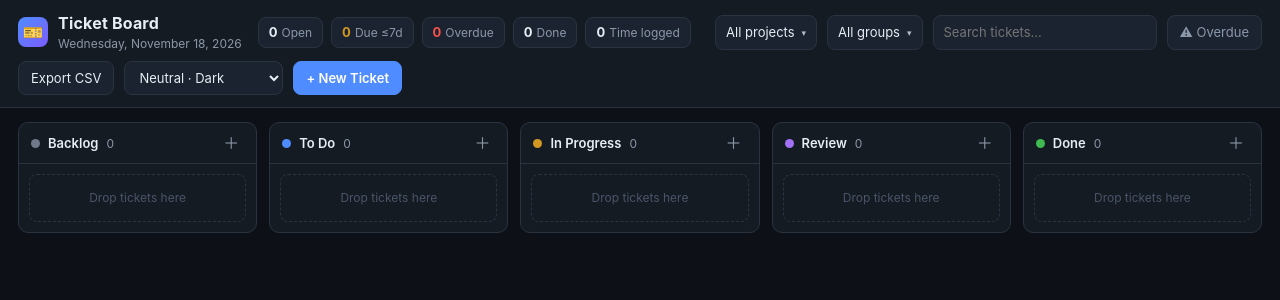
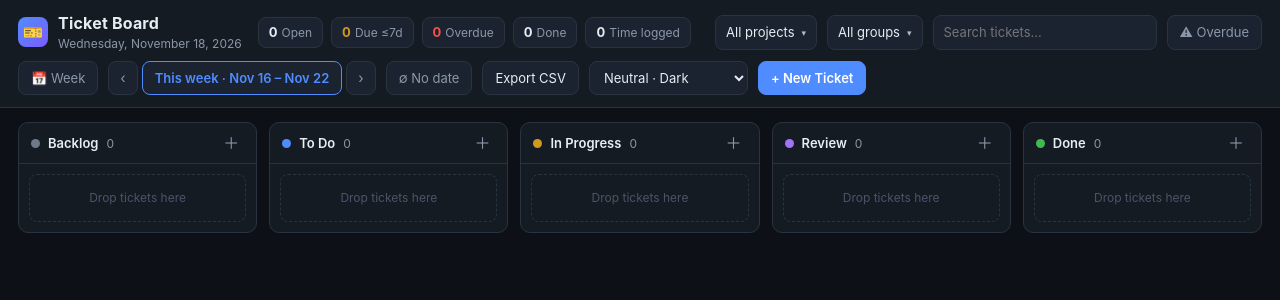
Before and after one commit to bryancrowder/ticket-board, a Flask app: page / in a window 1280 px wide. Shown: the top 300 px of the page. Run offline with Flask 3, Linux system fonts and the light colour scheme; data that the repository does not hold is empty.

Commit message:
Week-by-week board view, no-date view, mandatory due date for To Do / In Progress

```diff
--- a/app.py
+++ b/app.py
@@ -127,6 +127,10 @@ def validate_payload(payload):
         except (TypeError, ValueError):
             errs["due_date"] = "due_date must be YYYY-MM-DD."
             due = None
+    # Active work must be scheduled: a ticket that is To Do or In Progress
+    # always needs a due date (Backlog / Review / Done may be unscheduled).
+    if status in ("todo", "in_progress") and not (due or "").strip() and "due_date" not in errs:
+        errs["due_date"] = "A due date is required when a ticket is in To Do or In Progress."
     for field in ("project", "group"):
         val = payload.get(field)
         if val is not None and not isinstance(val, str):
--- a/mcp_server.py
+++ b/mcp_server.py
@@ -158,7 +158,8 @@ def create_ticket(
         status: one of backlog | todo | in_progress | review | done
         points: story-point estimate (0, 1, 2, 3, 5, 8, 13)
         priority: one of low | medium | high | critical
-        due_date: due date as YYYY-MM-DD, or omit
+        due_date: due date as YYYY-MM-DD, or omit — REQUIRED when status is
+            todo or in_progress
         time_hours: hours already spent (0-999)
     """
     return _req("POST", "/api/tickets", {
@@ -193,7 +194,9 @@ def update_ticket(
     Notes:
         status: backlog | todo | in_progress | review | done.
             Moving to done stamps completed_at; moving out of done clears it.
+            todo and in_progress always require a due_date.
         due_date: YYYY-MM-DD, or pass null to clear it.
+            (Cannot be cleared while the ticket is todo / in_progress.)
         time_hours: 0-999 hours spent.
     """
     body = {}
--- a/templates/index.html
+++ b/templates/index.html
@@ -194,6 +194,18 @@
     font-size: 13px;
   }
   .toggle.on { color: var(--bad); border-color: var(--bad); background: rgba(248,81,73,.08); }
+  .toggle.on-acc { color: var(--accent); border-color: var(--accent); background: var(--accent-soft); }
+  .week-nav { display: inline-flex; align-items: stretch; gap: 4px; }
+  .week-arrow {
+    background: var(--panel-2); border: 1px solid var(--border); color: var(--muted);
+    border-radius: 8px; padding: 7px 11px; font-size: 14px; line-height: 1;
+  }
+  .week-arrow:hover { color: var(--text); border-color: var(--accent); }
+  .week-label {
+    background: var(--panel-2); border: 1px solid var(--accent); color: var(--accent);
+    border-radius: 8px; padding: 7px 12px; font-size: 13px; font-weight: 600; white-space: nowrap;
+  }
+  .week-label:hover { filter: brightness(1.15); }
   .btn {
     background: var(--panel-2);
     border: 1px solid var(--border);
@@ -427,6 +439,13 @@
   </div>
   <input class="search" id="search" type="search" placeholder="Search tickets…">
   <button class="toggle" id="overdue-toggle" title="Show only overdue tickets">⚠ Overdue</button>
+  <button class="toggle" id="week-toggle" title="Show only tickets due in the selected week">📅 Week</button>
+  <span class="week-nav" id="week-nav" hidden>
+    <button type="button" class="week-arrow" id="week-prev" title="Previous week">‹</button>
+    <button type="button" class="week-label" id="week-label" title="Jump back to this week"></button>
+    <button type="button" class="week-arrow" id="week-next" title="Next week">›</button>
+  </span>
+  <button class="toggle" id="undated-toggle" title="Show only tickets with no due date">∅ No date</button>
   <a class="btn" href="/api/tickets/export.csv" download>Export CSV</a>
   <select class="theme-select" id="header-theme" title="Theme (saved in this browser)">
     <option value="">Neutral · Dark</option>
@@ -474,7 +493,7 @@
         <select id="f-status"></select>
       </div>
       <div class="field">
-        <label for="f-due">Due date</label>
+        <label for="f-due" id="f-due-label">Due date</label>
         <input id="f-due" type="date">
       </div>
       <div class="field">
@@ -532,6 +551,15 @@ let overdueOnly = false;
 let filterProject = "";
 let filterGroup = "";
 let dragId = null;
+let weekMode = false;      // board scoped to the selected week's due dates
+let weekOffset = 0;        // 0 = this week, -1 = last week, +1 = next week …
+let undatedOnly = false;   // board scoped to tickets with no due date
+try {
+  weekMode = localStorage.getItem("tb-week-mode") === "1";
+  weekOffset = parseInt(localStorage.getItem("tb-week-offset") || "0", 10) || 0;
+  undatedOnly = localStorage.getItem("tb-undated") === "1";
+  if (weekMode) undatedOnly = false;  // mutually exclusive scopes
+} catch (e) {}
 
 const $ = (s) => document.querySelector(s);
 const boardEl = $("#board");
@@ -603,8 +631,65 @@ async function refresh() {
 function scopeFiltered() {
   return tickets.filter(t =>
     (!filterProject || t.project === filterProject) &&
-    (!filterGroup || t.group === filterGroup));
+    (!filterGroup || t.group === filterGroup) &&
+    (!weekMode || inSelectedWeek(t.due_date)) &&
+    (!undatedOnly || !t.due_date));
 }
+
+/* ---------- week helpers (Monday–Sunday weeks) ---------- */
+function dateStr(d) {
+  return d.getFullYear() + "-" + String(d.getMonth() + 1).padStart(2, "0") + "-" + String(d.getDate()).padStart(2, "0");
+}
+function weekBounds(offset) {
+  const now = new Date();
+  const monday = new Date(now);
+  monday.setHours(0, 0, 0, 0);
+  monday.setDate(now.getDate() - ((now.getDay() + 6) % 7) + offset * 7);
+  const sunday = new Date(monday);
+  sunday.setDate(monday.getDate() + 6);
+  return [dateStr(monday), dateStr(sunday)];
+}
+function inSelectedWeek(d) {
+  if (!d) return false;
+  const [mon, sun] = weekBounds(weekOffset);
+  return d >= mon && d <= sun;  // ISO dates compare lexicographically
+}
+function weekLabel(offset) {
+  const [mon, sun] = weekBounds(offset);
+  const f = (s) => {
+    const [y, m, d] = s.split("-").map(Number);
+    return new Date(y, m - 1, d).toLocaleDateString(undefined, { month: "short", day: "numeric" });
+  };
+  return (offset === 0 ? "This week · " : "") + f(mon) + " – " + f(sun);
+}
+function saveWeekState() {
+  try {
+    localStorage.setItem("tb-week-mode", weekMode ? "1" : "0");
+    localStorage.setItem("tb-week-offset", String(weekOffset));
+    localStorage.setItem("tb-undated", undatedOnly ? "1" : "0");
+  } catch (e) {}
+}
+function refreshWeekUI() {
+  $("#week-toggle").classList.toggle("on-acc", weekMode);
+  $("#week-nav").hidden = !weekMode;
+  $("#week-label").textContent = weekLabel(weekOffset);
+  $("#undated-toggle").classList.toggle("on-acc", undatedOnly);
+  saveWeekState();
+}
+$("#week-toggle").addEventListener("click", () => {
+  weekMode = !weekMode;
+  if (weekMode) { undatedOnly = false; }
+  else { weekOffset = 0; }
+  render();
+});
+$("#week-prev").addEventListener("click", () => { weekOffset -= 1; render(); });
+$("#week-next").addEventListener("click", () => { weekOffset += 1; render(); });
+$("#week-label").addEventListener("click", () => { weekOffset = 0; render(); });
+$("#undated-toggle").addEventListener("click", () => {
+  undatedOnly = !undatedOnly;
+  if (undatedOnly) weekMode = false;
+  render();
+});
 function visible(t) {
   if (overdueOnly) {
     const di = dueInfo(t);
@@ -710,6 +795,7 @@ setupFormCombo("f-group", "groups");
 document.addEventListener("click", (e) => { if (!e.target.closest(".combo")) closePanels(); });
 
 function render() {
+  refreshWeekUI();
   renderStats();
   refreshFilterLabel($("#filter-project"), filterProject, "All projects");
   refreshFilterLabel($("#filter-group"), filterGroup, "All groups");
@@ -737,7 +823,7 @@ function render() {
       <div class="cards"></div>`;
     const cardsEl = col.querySelector(".cards");
     if (items.length === 0) {
-      cardsEl.innerHTML = `<div class="empty-hint">${overdueOnly || searchQ ? "No matches" : "Drop tickets here"}</div>`;
+      cardsEl.innerHTML = `<div class="empty-hint">${weekMode || undatedOnly || overdueOnly || searchQ ? "No matches" : "Drop tickets here"}</div>`;
     }
     for (const t of items) cardsEl.appendChild(makeCard(t));
 
@@ -752,9 +838,13 @@ function render() {
       dragId = null;
       if (!t || t.status === st.id) return;
       const enteringDone = st.id === "done";
-      await api(`/api/tickets/${t.id}`, { method: "PATCH", body: { status: st.id } });
-      await refresh();
-      if (enteringDone) toast("Marked done ✓");
+      try {
+        await api(`/api/tickets/${t.id}`, { method: "PATCH", body: { status: st.id } });
+        await refresh();
+        if (enteringDone) toast("Marked done ✓");
+      } catch (err) {
+        toast(err.message);
+      }
     });
     boardEl.appendChild(col);
   }
@@ -793,6 +883,12 @@ function makeCard(t) {
 }
 
 /* ---------- modal ---------- */
+function syncDueLabel() {
+  const st = $("#f-status").value;
+  const need = st === "todo" || st === "in_progress";
+  $("#f-due-label").textContent = need ? "Due date *" : "Due date";
+  $("#f-due").required = need;
+}
 function openModal(id, presetStatus) {
   editingId = id;
   const t = id ? tickets.find(x => x.id === id) : null;
@@ -810,9 +906,11 @@ function openModal(id, presetStatus) {
   $("#f-priority").value = t ? t.priority : "medium";
   $("#f-due").value = t ? (t.due_date || "") : "";
   $("#f-time").value = t && t.time_hours ? String(t.time_hours) : "";
+  syncDueLabel();
   $("#overlay").classList.add("open");
   setTimeout(() => $("#f-title").focus(), 30);
 }
+$("#f-status").addEventListener("change", syncDueLabel);
 function closeModal() {
   $("#overlay").classList.remove("open");
   editingId = null;
@@ -821,6 +919,12 @@ function closeModal() {
 $("#ticket-form").addEventListener("submit", async (e) => {
   e.preventDefault();
   const wasEditing = editingId != null;
+  // Active work must be scheduled — mirror of the server rule, for instant feedback.
+  const presetSt = $("#f-status").value;
+  if ((presetSt === "todo" || presetSt === "in_progress") && !$("#f-due").value) {
+    $("#form-err").textContent = "A due date is required when a ticket is in To Do or In Progress.";
+    return;
+  }
   const body = {
     title: $("#f-title").value,
     description: $("#f-desc").value,
```
Also changed, not shown: README.md.
